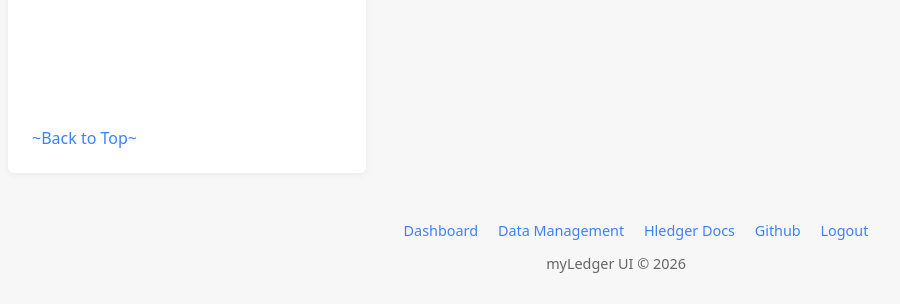
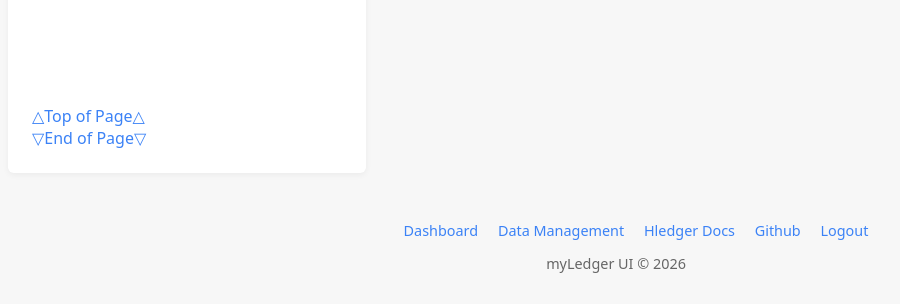
Before and after one commit to justbennett/myledger, a FastAPI app: page / in a window 1280 px wide. Shown: the part 645-949 px from the top of the page, without its empty margins (24-924 px from the left). Run offline with FastAPI, Linux system fonts and the light colour scheme; the visitor is signed in with stand-in values (Sample User, id 1); data that the repository does not hold is empty.

Commit message:
scroll-behavior: smooth; with top and bottom buttons in the leftbar

```diff
--- a/static/css/main.css
+++ b/static/css/main.css
@@ -3,6 +3,10 @@
 *::before,
 *::after {
   box-sizing: border-box;
+}
+
+html {
+  scroll-behavior: smooth;
 }
 
 body {
--- a/templates/components/footer.html
+++ b/templates/components/footer.html
@@ -1,5 +1,5 @@
 <footer>
-    <nav>
+    <nav id="bottom">
       <ul>
         <li><a href="/">Dashboard</a></li>
         <li><a href="/move-data">Data Management</a></li>
--- a/templates/components/leftbar.html
+++ b/templates/components/leftbar.html
@@ -8,5 +8,7 @@
         <div id="included-journals"></div>
       </div>
       <div id="accounts"></div>
-      <a href="#top">~Back to Top~</a>
+      <a href="#top">△Top of Page△</a>
+      <!--Link to scroll to the bottom-->
+       <a href="#bottom">▽End of Page▽</a>
     </section>
```
